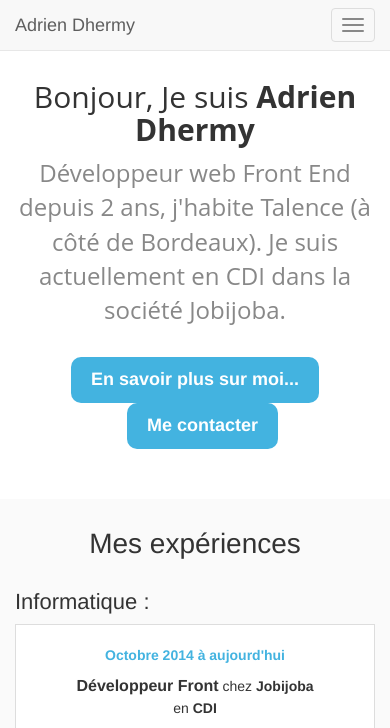
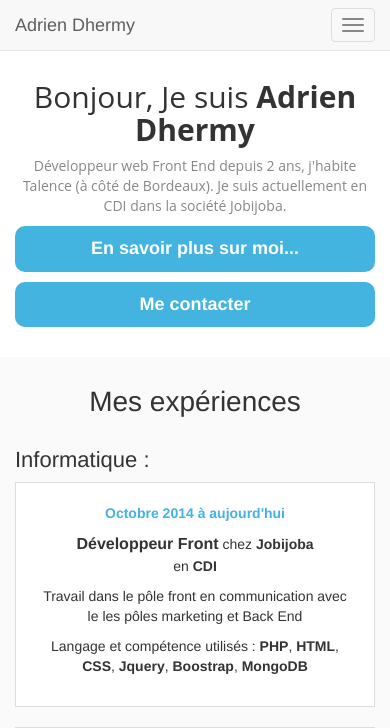
Before and after one commit to adrienDH/adrien.dhermy.fr, a PHP site: page / in a window 390 px wide. Shown: the top 728 px of the page. Run offline with PHP 8.4, Linux system fonts and the light colour scheme.

Commit message:
#Changement de style pour la version mobile et tablette

```diff
--- a/resources/css/common/common.css
+++ b/resources/css/common/common.css
@@ -1,3 +1,4 @@
+/* VARIABLES */
 body {
   padding-top: 50px;
 }
--- a/resources/css/home/home.css
+++ b/resources/css/home/home.css
@@ -208,3 +208,22 @@
 #contact form .button.reset {
   background: #4f4f4f;
 }
+@media (max-width: 768px) {
+  #presentation .text {
+    font-size: 14px;
+  }
+  #presentation .button-wrapper {
+    margin: 0;
+  }
+  #presentation .button-wrapper .button {
+    display: block;
+    margin: 10px 0;
+  }
+  #presentation .button-wrapper .button.contact {
+    margin: 0;
+  }
+  #formations .circle {
+    margin-bottom: 20px;
+    width: 100%;
+  }
+}
--- a/resources/less/common/common.less
+++ b/resources/less/common/common.less
@@ -1,3 +1,6 @@
+/* VARIABLES */
+@screen-max-xs : 768px;
+
 body {
 	padding-top: 50px;
 }
--- a/resources/less/home/home.less
+++ b/resources/less/home/home.less
@@ -237,3 +237,29 @@
 
 	}
 }
+
+@media (max-width: 768px) {
+	#presentation {
+		.text {
+			font-size: 14px;
+		}
+		.button-wrapper {
+			margin: 0;
+
+			.button {
+				display: block;
+				margin: 10px 0;
+
+				&.contact {
+					margin: 0;
+				}
+			}
+		}
+	}
+	#formations {
+		.circle {
+			margin-bottom: 20px;
+			width: 100%;
+		}
+	}
+}
```
